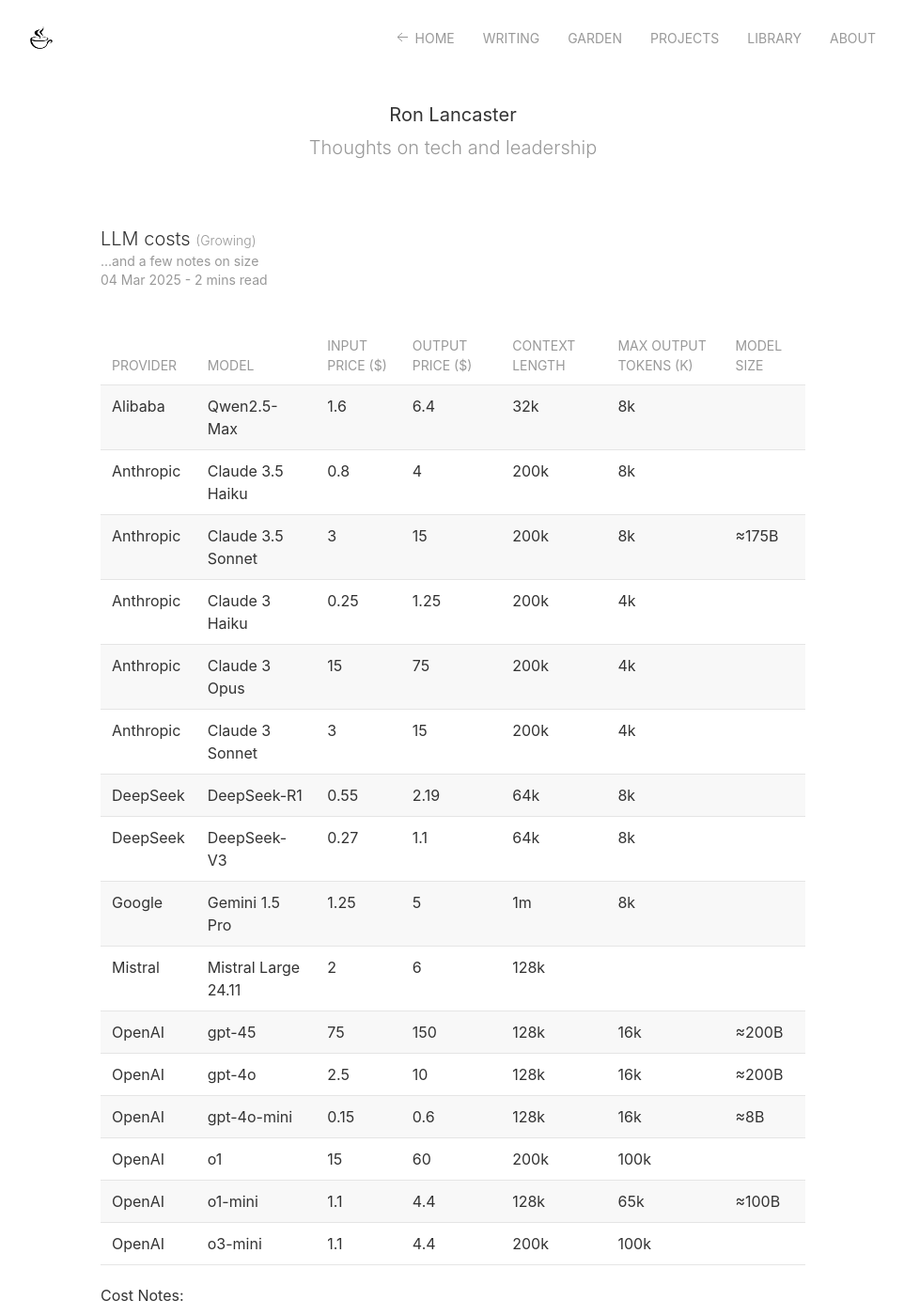
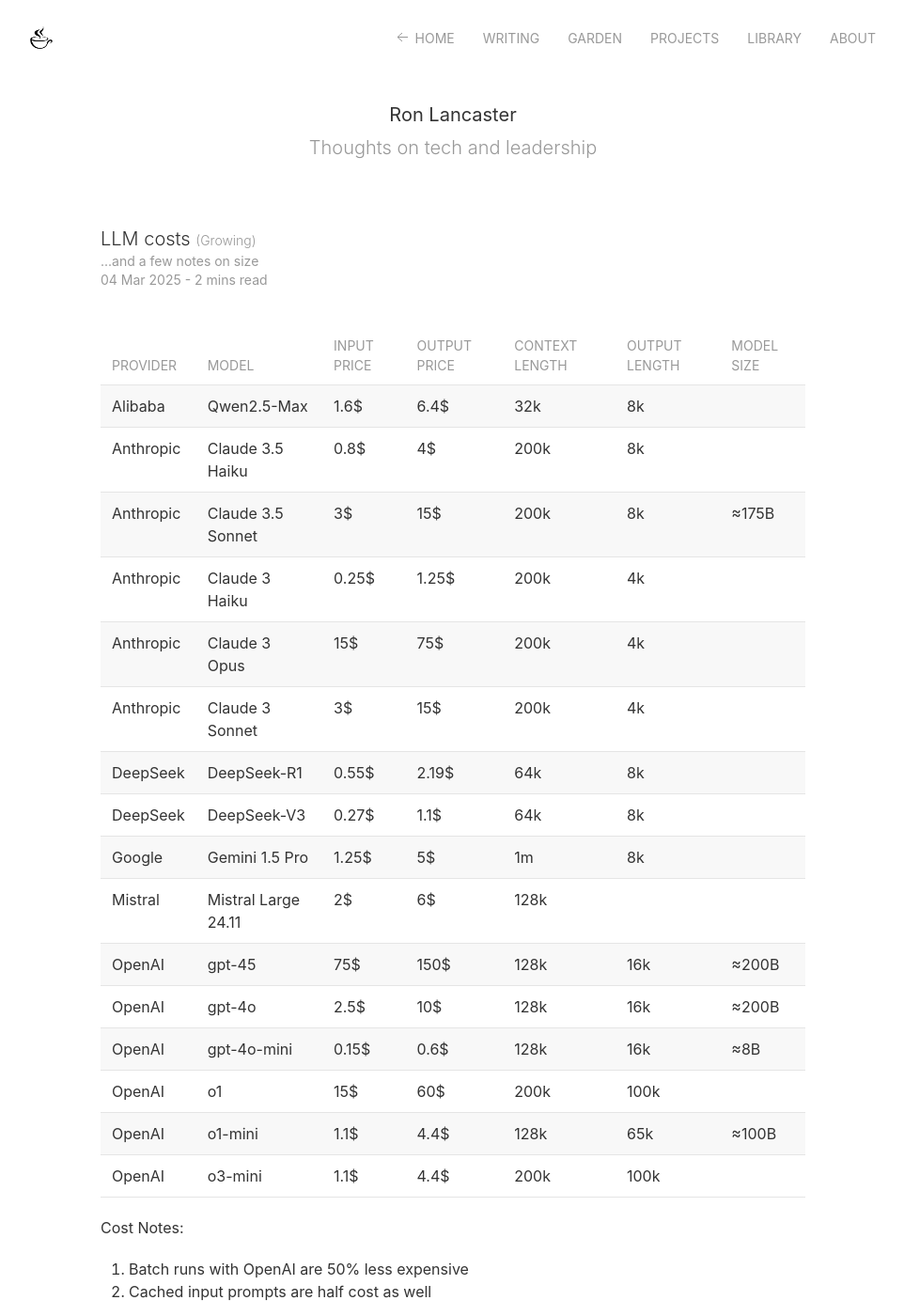
Before and after one commit to nyvyn/nyvyn.github.io, a Jekyll site: the page built from _notes/llm-pricing.markdown, in a window 1280 px wide and 1400 px high. Shown: the whole window at 94% size, without its empty margins (158-1120 px from the left). Built offline with Jekyll 4.4.1, drawn with Linux system fonts in a browser that asks for light colours; nearby versions of some CDN libraries.

Commit message:
refactor(notes): update LLM pricing table formatting and adjust column headers for consistency

```diff
--- a/_notes/llm-pricing.markdown
+++ b/_notes/llm-pricing.markdown
@@ -30,24 +30,24 @@
 ---
 
 
-| Provider  | Model               | Input Price ($) | Output Price ($) | Context Length | Max Output Tokens (k) | Model Size |
-|-----------|---------------------|-----------------|------------------|----------------|-----------------------|------------|
-| Alibaba   | Qwen2.5-Max         | 1.6             | 6.4              | 32k            | 8k                    |            |
-| Anthropic | Claude 3.5 Haiku    | 0.8             | 4                | 200k           | 8k                    |            |
-| Anthropic | Claude 3.5 Sonnet   | 3               | 15               | 200k           | 8k                    | ≈175B      |
-| Anthropic | Claude 3 Haiku      | 0.25            | 1.25             | 200k           | 4k                    |            |
-| Anthropic | Claude 3 Opus       | 15              | 75               | 200k           | 4k                    |            |
-| Anthropic | Claude 3 Sonnet     | 3               | 15               | 200k           | 4k                    |            |
-| DeepSeek  | DeepSeek-R1         | 0.55            | 2.19             | 64k            | 8k                    |            |
-| DeepSeek  | DeepSeek-V3         | 0.27            | 1.1              | 64k            | 8k                    |            |
-| Google    | Gemini 1.5 Pro      | 1.25            | 5                | 1m             | 8k                    |            |
-| Mistral   | Mistral Large 24.11 | 2               | 6                | 128k           |                       |            |
-| OpenAI    | gpt-45              | 75              | 150              | 128k           | 16k                   | ≈200B      |
-| OpenAI    | gpt-4o              | 2.5             | 10               | 128k           | 16k                   | ≈200B      |
-| OpenAI    | gpt-4o-mini         | 0.15            | 0.6              | 128k           | 16k                   | ≈8B        |
-| OpenAI    | o1                  | 15              | 60               | 200k           | 100k                  |            |
-| OpenAI    | o1-mini             | 1.1             | 4.4              | 128k           | 65k                   | ≈100B      |
-| OpenAI    | o3-mini             | 1.1             | 4.4              | 200k           | 100k                  |            |
+| Provider  | Model               | Input Price | Output Price | Context Length | Output Length | Model Size |
+|-----------|---------------------|-------------|--------------|----------------|---------------|------------|
+| Alibaba   | Qwen2.5-Max         | 1.6$        | 6.4$         | 32k            | 8k            |            |
+| Anthropic | Claude 3.5 Haiku    | 0.8$        | 4$           | 200k           | 8k            |            |
+| Anthropic | Claude 3.5 Sonnet   | 3$          | 15$          | 200k           | 8k            | ≈175B      |
+| Anthropic | Claude 3 Haiku      | 0.25$       | 1.25$        | 200k           | 4k            |            |
+| Anthropic | Claude 3 Opus       | 15$         | 75$          | 200k           | 4k            |            |
+| Anthropic | Claude 3 Sonnet     | 3$          | 15$          | 200k           | 4k            |            |
+| DeepSeek  | DeepSeek-R1         | 0.55$       | 2.19$        | 64k            | 8k            |            |
+| DeepSeek  | DeepSeek-V3         | 0.27$       | 1.1$         | 64k            | 8k            |            |
+| Google    | Gemini 1.5 Pro      | 1.25$       | 5$           | 1m             | 8k            |            |
+| Mistral   | Mistral Large 24.11 | 2$          | 6$           | 128k           |               |            |
+| OpenAI    | gpt-45              | 75$         | 150$         | 128k           | 16k           | ≈200B      |
+| OpenAI    | gpt-4o              | 2.5$        | 10$          | 128k           | 16k           | ≈200B      |
+| OpenAI    | gpt-4o-mini         | 0.15$       | 0.6$         | 128k           | 16k           | ≈8B        |
+| OpenAI    | o1                  | 15$         | 60$          | 200k           | 100k          |            |
+| OpenAI    | o1-mini             | 1.1$        | 4.4$         | 128k           | 65k           | ≈100B      |
+| OpenAI    | o3-mini             | 1.1$        | 4.4$         | 200k           | 100k          |            |
 
 Cost Notes:
 1. Batch runs with OpenAI are 50% less expensive
```
